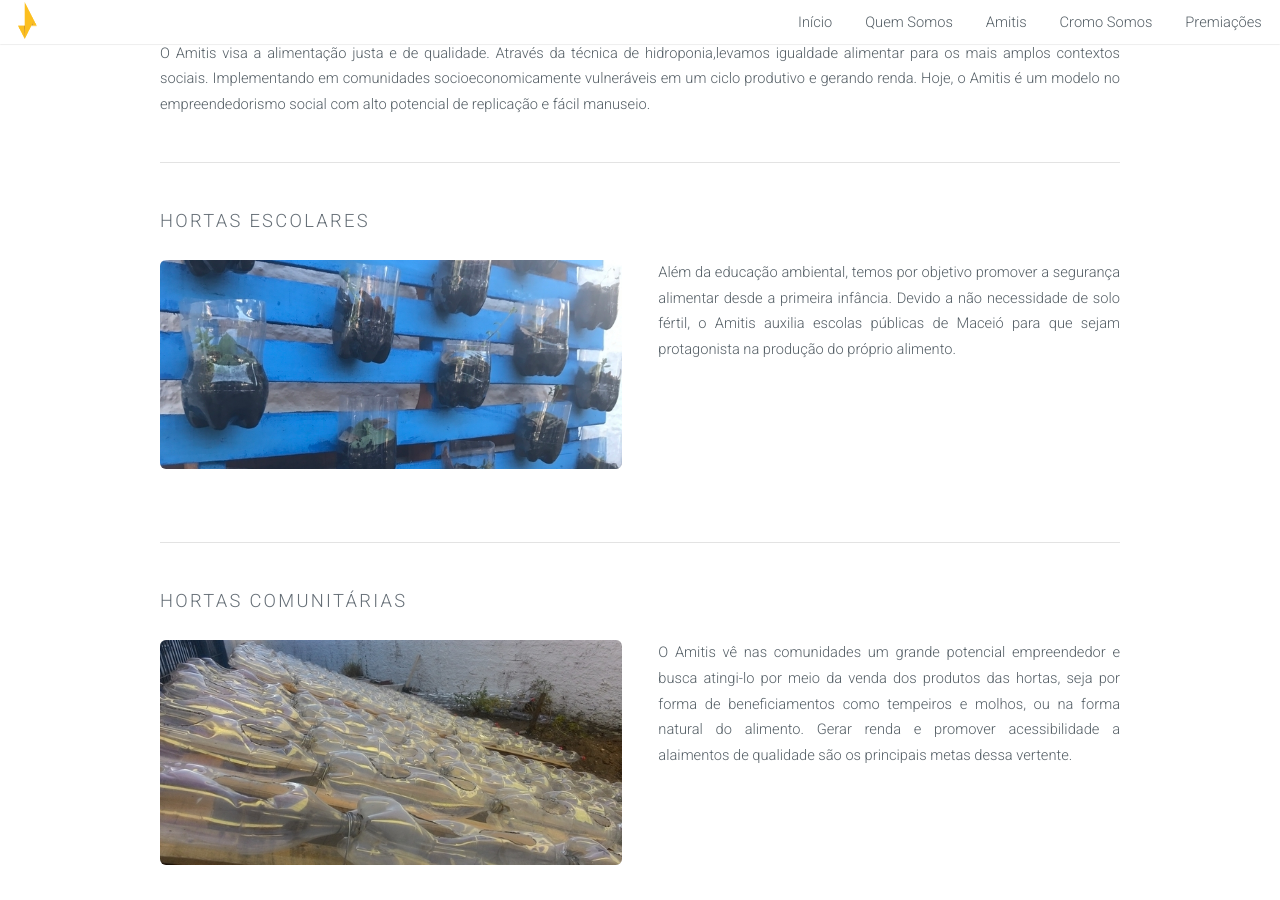
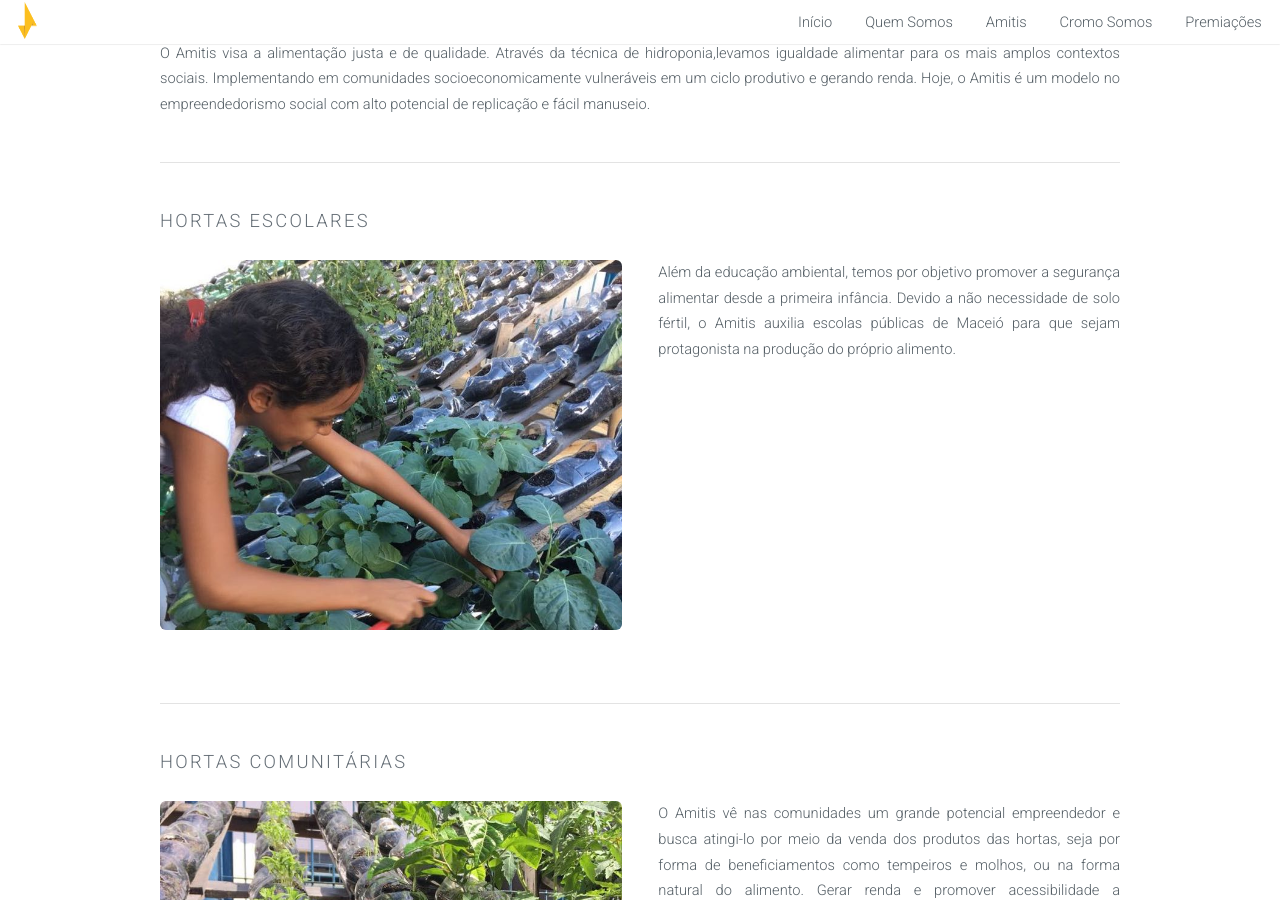
Before and after one commit to egabrielnunes/Amitis, a Jekyll site: the page built from amitis.html, in a window 1280 px wide and 900 px high, scrolled down 991 px. Built offline with Jekyll 4.4.1, drawn with Linux system fonts in a browser that asks for light colours; nearby versions of some CDN libraries; a script that is not in the unit is left out; grey boxes are pictures that could not be loaded.

Commit message:
New images

```diff
--- a/amitis.html
+++ b/amitis.html
@@ -29,7 +29,7 @@
         <div class="row">
             <div class="6u">
                 <section class="special">
-                    <a href="#" class="image fit"><img src="{{ site.baseurl }}/images/amitis/amitis-horta1.jpg" alt="" /></a>
+                    <a href="#" class="image fit"><img src="{{ site.baseurl }}/images/amitis/escolar.jpeg" alt="" /></a>
                 </section>
             </div>
             <div class="6u">
@@ -44,7 +44,7 @@
         <div class="row">
             <div class="6u">
                 <section class="special">
-                    <a href="#" class="image fit"><img src="{{ site.baseurl }}/images/amitis/amitis-horta2.jpg" alt="" /></a>
+                    <a href="#" class="image fit"><img src="{{ site.baseurl }}/images/amitis/comunitaria.jpeg" alt="" /></a>
                 </section>
             </div>
             <div class="6u">
@@ -59,7 +59,7 @@
         <div class="row">
             <div class="6u">
                 <section class="special">
-                    <a href="#" class="image fit"><img src="{{ site.baseurl }}/images//amitis/amitis-horta3.jpg" alt="" /></a>
+                    <a href="#" class="image fit"><img src="{{ site.baseurl }}/images//amitis/domestica.jpeg" alt="" /></a>
                 </section>
             </div>
             <div class="6u">
```
Also changed, not shown: images/amitis/comunitaria.jpeg (added), images/amitis/domestica.jpeg (added), images/amitis/escolar.jpeg (added).
